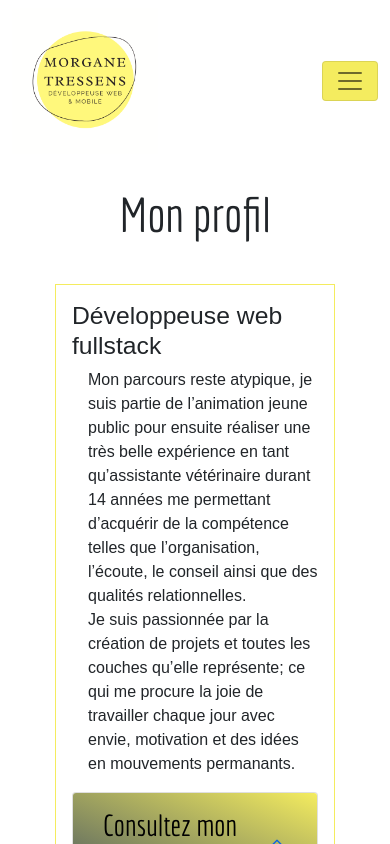
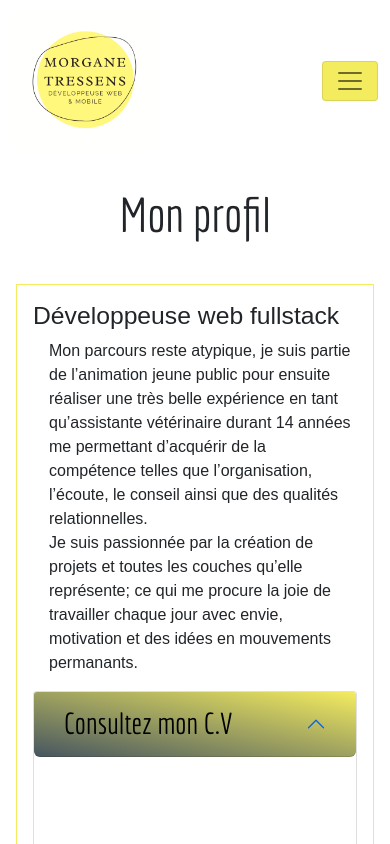
Before and after one commit to MorganeT84/portfolio-morgane-tressens, a Next.js app: page /profil in a window 390 px wide. Shown: the top 844 px of the page. Built offline with nearby package versions, Linux system fonts and the light colour scheme.

Commit message:
problème responsive iframe pdf

```diff
--- a/components/Profil/index.js
+++ b/components/Profil/index.js
@@ -84,8 +84,9 @@ const Profil = ({ file_data }) => {
             <p>
               Suivi de la formation en ligne
               obtention du certif 795 points 10/02/2022.
+
+            </p>
               <a href="https://directory.opquast.com/fr/certificat/O0UJRH/" className={styles.pdffile} >Voir en ligne</a>
-            </p>
             <AccordionPdf file_data={file_data[1]} />
           </div>
         </div>
--- a/components/Profil/profil.module.scss
+++ b/components/Profil/profil.module.scss
@@ -68,3 +68,11 @@
     }
   }
 }
+
+/* Tablets */
+@media (max-width: 768px) {
+  .profil {
+    width: 100%;
+
+  }
+}
```
